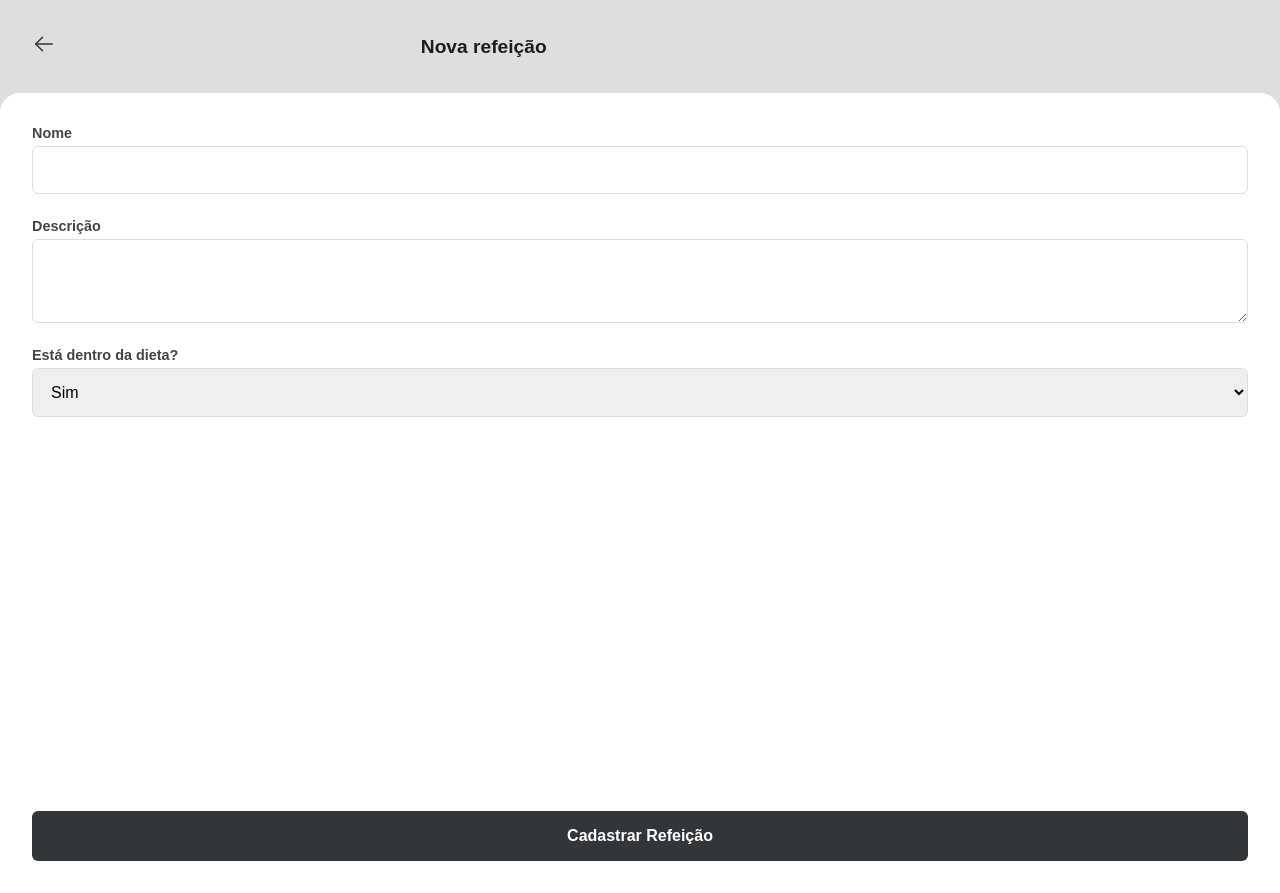
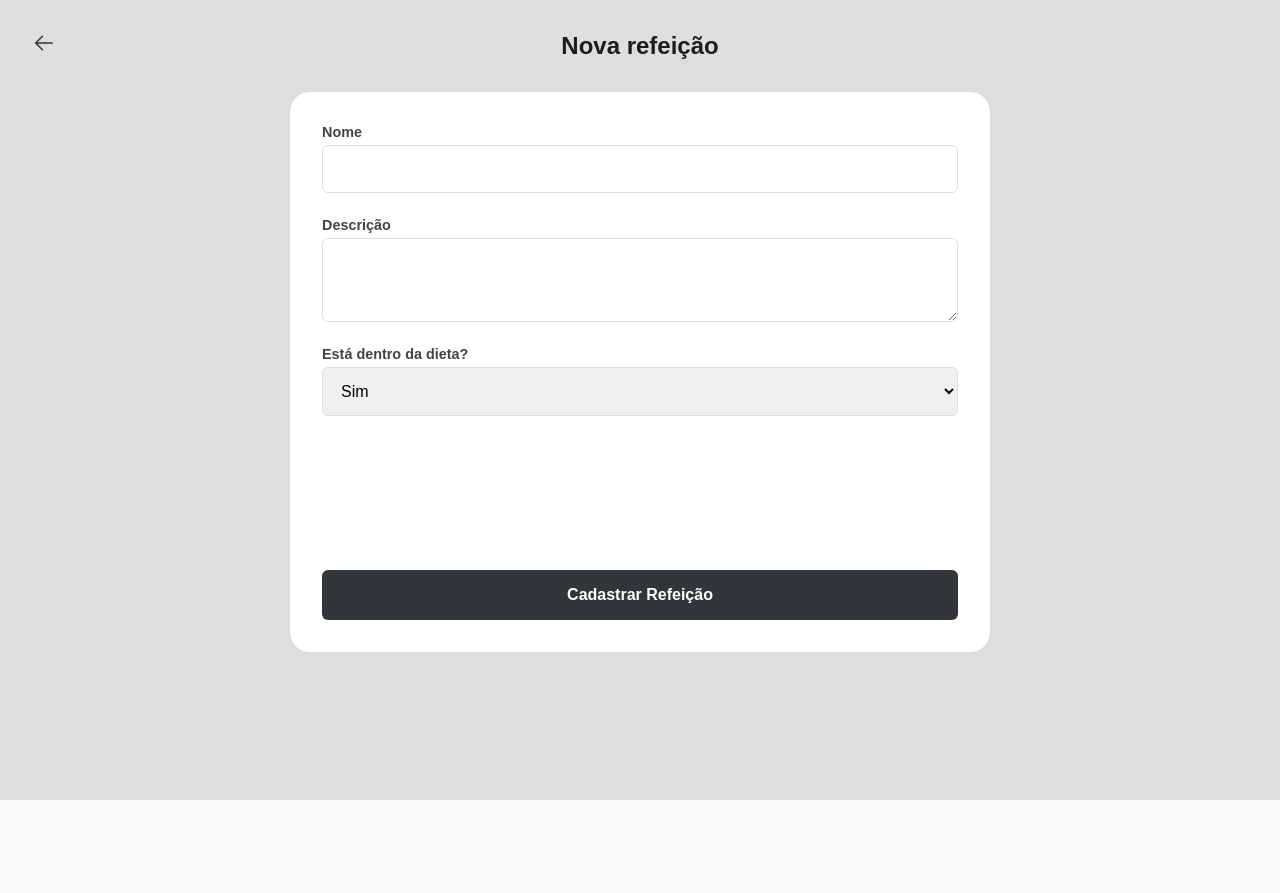
Before and after one commit to RvB0186/DailyDiet, a React app in the folder frontend/: page /new in a window 1280 px wide. After the commit the page ends 800 px from the top, so only its background shows below. Built offline with nearby package versions, Linux system fonts and the light colour scheme; the HTML template or start-up script is replaced by a standard one.

Commit message:
Implement MealDetails page with meal retrieval

```diff
--- a/frontend/src/pages/Home/index.jsx
+++ b/frontend/src/pages/Home/index.jsx
@@ -1,7 +1,7 @@
 import { useState, useEffect } from 'react';
 import styled from 'styled-components';
 import api from '../../services/api';
-import { Link } from 'react-router-dom';
+import { Link, useNavigate } from 'react-router-dom';
 import { Plus, ChartBar } from 'phosphor-react';
 
 const Container = styled.div`
@@ -16,7 +16,15 @@ const Header = styled.header`
   align-items: center;
   margin-bottom: 2rem;
 
-  img { width: 80px; } /* Logo fictícia */
+  div {
+    display: flex;
+    flex-direction: column;
+  }
+
+  h2 { font-size: 1.5rem; color: ${({ theme }) => theme.COLORS.GRAY_700}; }
+  span { color: ${({ theme }) => theme.COLORS.GRAY_600}; font-size: 1rem; }
+
+  img { width: 50px; height: 50px; border-radius: 50%; border: 2px solid ${({ theme }) => theme.COLORS.GRAY_700}; }
 `;
 
 const Button = styled.button`
@@ -48,6 +56,7 @@ const PercentCard = styled(Link)`
   span { color: ${({ theme }) => theme.COLORS.GRAY_600}; font-size: 14px; }
 `;
 
+// O MealCard agora é clicável, então adicionamos cursor pointer
 const MealCard = styled.div`
   padding: 16px;
   border: 1px solid ${({ theme }) => theme.COLORS.GRAY_300};
@@ -56,6 +65,10 @@ const MealCard = styled.div`
   display: flex;
   align-items: center;
   gap: 12px;
+  cursor: pointer;
+  transition: background 0.2s;
+
+  &:hover { background: ${({ theme }) => theme.COLORS.GRAY_300}; }
 
   strong { flex: 1; color: ${({ theme }) => theme.COLORS.GRAY_700}; }
 
@@ -70,15 +83,20 @@ const MealCard = styled.div`
 export function Home() {
   const [meals, setMeals] = useState([]);
   const [metrics, setMetrics] = useState({});
+  const [user, setUser] = useState({ name: 'Carregando...' }); // Estado para o usuário
+  const navigate = useNavigate();
 
   async function loadData() {
     try {
-      const [mealsRes, metricsRes] = await Promise.all([
+      // Agora buscamos também o /me
+      const [mealsRes, metricsRes, userRes] = await Promise.all([
         api.get('/meals'),
-        api.get('/metrics')
+        api.get('/metrics'),
+        api.get('/me')
       ]);
       setMeals(mealsRes.data);
       setMetrics(metricsRes.data);
+      setUser(userRes.data);
     } catch (error) {
       console.error("Erro ao carregar dados", error);
     }
@@ -93,8 +111,11 @@ export function Home() {
   return (
     <Container>
       <Header>
-        <h2>Daily Diet</h2>
-        <img src="https://github.com/rocketseat.png" style={{borderRadius: '50%'}} alt="Profile"/>
+        <div>
+           <span>Olá,</span>
+           <h2>{user.name}</h2>
+        </div>
+        <img src="https://github.com/rocketseat.png" alt="Profile"/>
       </Header>
 
       <PercentCard to="/metrics">
@@ -111,7 +132,12 @@ export function Home() {
       </Link>
 
       {meals.map(meal => (
-        <MealCard key={meal.id} isOnDiet={meal.isOnDiet}>
+        // Ao clicar no card, vai para a página de detalhes
+        <MealCard
+          key={meal.id}
+          isOnDiet={meal.isOnDiet}
+          onClick={() => navigate(`/meal/${meal.id}`)}
+        >
           <span>{new Date(meal.date).toLocaleTimeString([], {hour: '2-digit', minute:'2-digit'})}</span>
           <div style={{height: 20, width: 1, background: '#ddd'}}></div>
           <strong>{meal.name}</strong>
--- /dev/null
+++ b/frontend/src/pages/MealDetails/index.jsx
@@ -0,0 +1,151 @@
+import { useState, useEffect } from 'react';
+import styled from 'styled-components';
+import api from '../../services/api';
+import { useParams, useNavigate, Link } from 'react-router-dom';
+import { ArrowLeft, PencilSimple, Trash } from 'phosphor-react';
+
+const Container = styled.div`
+  background: ${({ theme, isOnDiet }) => isOnDiet ? theme.COLORS.GREEN_LIGHT : theme.COLORS.RED_LIGHT};
+  height: 100vh;
+  display: flex;
+  flex-direction: column;
+`;
+
+const Header = styled.div`
+  padding: 2rem;
+  display: flex;
+  align-items: center;
+  justify-content: center;
+  position: relative;
+
+  font-weight: bold;
+  font-size: 1.5rem;
+  color: ${({ theme }) => theme.COLORS.GRAY_700};
+
+  a { position: absolute; left: 2rem; }
+`;
+
+const Content = styled.div`
+  background: white;
+  border-radius: 20px 20px 0 0;
+  padding: 2rem;
+  flex: 1;
+  display: flex;
+  flex-direction: column;
+  gap: 1.5rem;
+  max-width: 700px;
+  width: 100%;
+  margin: 0 auto;
+`;
+
+const Title = styled.h1`
+  font-size: 1.5rem;
+  color: ${({ theme }) => theme.COLORS.GRAY_700};
+`;
+
+const Description = styled.p`
+  font-size: 1rem;
+  color: ${({ theme }) => theme.COLORS.GRAY_600};
+`;
+
+const DateInfo = styled.div`
+  h3 { font-size: 1rem; color: ${({ theme }) => theme.COLORS.GRAY_700}; margin-bottom: 5px; }
+  p { font-size: 1.1rem; color: ${({ theme }) => theme.COLORS.GRAY_500}; }
+`;
+
+const Tag = styled.div`
+  background: ${({ theme }) => theme.COLORS.GRAY_300};
+  padding: 8px 16px;
+  border-radius: 1000px;
+  display: inline-flex;
+  align-items: center;
+  gap: 8px;
+  align-self: flex-start;
+  font-size: 0.9rem;
+
+  .dot {
+    width: 8px; height: 8px; border-radius: 50%;
+    background: ${({ isOnDiet, theme }) => isOnDiet ? theme.COLORS.GREEN_DARK : theme.COLORS.RED_DARK};
+  }
+`;
+
+const Footer = styled.div`
+  margin-top: auto;
+  display: flex;
+  flex-direction: column;
+  gap: 10px;
+`;
+
+const Button = styled.button`
+  background: ${({ theme, variant }) => variant === 'secondary' ? 'transparent' : theme.COLORS.GRAY_600};
+  color: ${({ theme, variant }) => variant === 'secondary' ? theme.COLORS.GRAY_700 : 'white'};
+  border: ${({ theme, variant }) => variant === 'secondary' ? `1px solid ${theme.COLORS.GRAY_700}` : '0'};
+  padding: 16px;
+  border-radius: 6px;
+  font-weight: bold;
+  display: flex;
+  align-items: center;
+  justify-content: center;
+  gap: 10px;
+
+  &:hover { filter: brightness(0.9); }
+`;
+
+export function MealDetails() {
+  const [meal, setMeal] = useState(null);
+  const { id } = useParams();
+  const navigate = useNavigate();
+
+  useEffect(() => {
+    api.get(`/meals/${id}`)
+      .then(response => setMeal(response.data))
+      .catch(() => {
+         alert("Erro ao carregar refeição.");
+         navigate('/');
+      });
+  }, [id, navigate]);
+
+  async function handleDelete() {
+    if (window.confirm("Deseja excluir esta refeição?")) {
+      await api.delete(`/meals/${id}`);
+      navigate('/');
+    }
+  }
+
+  if (!meal) return <div style={{padding: 20}}>Carregando...</div>;
+
+  return (
+    <Container isOnDiet={meal.isOnDiet}>
+      <Header>
+        <Link to="/"><ArrowLeft size={24} color="#333"/></Link>
+        <span>Refeição</span>
+      </Header>
+
+      <Content>
+        <div>
+          <Title>{meal.name}</Title>
+          <Description>{meal.description}</Description>
+        </div>
+
+        <DateInfo>
+          <h3>Data e hora</h3>
+          <p>{new Date(meal.date).toLocaleString()}</p>
+        </DateInfo>
+
+        <Tag isOnDiet={meal.isOnDiet}>
+          <div className="dot"></div>
+          {meal.isOnDiet ? "Dentro da dieta" : "Fora da dieta"}
+        </Tag>
+
+        <Footer>
+          <Button onClick={() => navigate(`/edit/${meal.id}`)}>
+             <PencilSimple size={18} /> Editar refeição
+          </Button>
+          <Button variant="secondary" onClick={handleDelete}>
+             <Trash size={18} /> Excluir refeição
+          </Button>
+        </Footer>
+      </Content>
+    </Container>
+  );
+}
--- a/frontend/src/pages/Metrics/index.jsx
+++ b/frontend/src/pages/Metrics/index.jsx
@@ -5,8 +5,10 @@ import { Link } from 'react-router-dom';
 import { ArrowLeft } from 'phosphor-react';
 
 const Container = styled.div`
-  background: ${({ theme }) => theme.COLORS.GREEN_LIGHT}; /* Condicional na pratica */
+  background: ${({ theme }) => theme.COLORS.GREEN_LIGHT};
   min-height: 100vh;
+  display: flex;       /* Garante que os filhos se comportem bem */
+  flex-direction: column;
 `;
 
 const Header = styled.header`
@@ -19,12 +21,17 @@ const Header = styled.header`
 
 const Content = styled.div`
   background: white;
-  border-radius: 20px 20px 0 0;
+  border-radius: 20px 20px 20px 20px;
   padding: 2rem;
-  height: 100%;
+  flex: 0;
   display: flex;
   flex-direction: column;
   gap: 1rem;
+
+  /* Centralização Horizontal */
+  max-width: 700px;
+  width: 100%;
+  margin: 0 auto;
 `;
 
 const Card = styled.div`
--- a/frontend/src/pages/NewMeal/index.jsx
+++ b/frontend/src/pages/NewMeal/index.jsx
@@ -1,7 +1,7 @@
-import { useState } from 'react';
+import { useState, useEffect } from 'react';
 import styled from 'styled-components';
 import api from '../../services/api';
-import { useNavigate, Link } from 'react-router-dom';
+import { useNavigate, Link, useParams } from 'react-router-dom';
 import { ArrowLeft } from 'phosphor-react';
 
 const Container = styled.div`
@@ -12,20 +12,32 @@ const Container = styled.div`
 const Header = styled.div`
   padding: 2rem;
   display: flex;
-  gap: 30%;
   align-items: center;
+  justify-content: center; /* Centraliza o texto */
+  position: relative;
+
   font-weight: bold;
-  font-size: 1.2rem;
+  font-size: 1.5rem;
+  color: ${({ theme }) => theme.COLORS.GRAY_700};
+
+  /* A seta fica absoluta na esquerda para não empurrar o texto */
+  a {
+    position: absolute;
+    left: 2rem;
+  }
 `;
 
 const Form = styled.form`
   background: white;
-  border-radius: 20px 20px 0 0;
+  border-radius: 20px 20px 20px 20px;
   padding: 2rem;
-  height: 100%;
+  height: 70%;
   display: flex;
   flex-direction: column;
   gap: 1.5rem;
+  max-width: 700px;
+  width: 100%;
+  margin: 0 auto;
 
   input, textarea, select {
     padding: 14px;
@@ -50,24 +62,62 @@ const Button = styled.button`
 `;
 
 export function NewMeal() {
+  // Estados para guardar os valores do formulário
   const [name, setName] = useState('');
   const [description, setDescription] = useState('');
-  const [isOnDiet, setIsOnDiet] = useState("yes"); // "yes" or "no"
+  const [isOnDiet, setIsOnDiet] = useState("yes");
+  const [date, setDate] = useState(null); // Para guardar a data original na edição
+
   const navigate = useNavigate();
 
-  async function handleCreateMeal(e) {
+  // HOOK MÁGICO: Pega o ID da URL (ex: /edit/123)
+  const { id } = useParams();
+
+  // Se tiver ID, é edição (true). Se não tiver, é criação (false).
+  const isEditing = !!id;
+
+  // EFEITO: Carrega os dados se for edição
+  useEffect(() => {
+    if (isEditing) {
+      api.get(`/meals/${id}`)
+        .then(response => {
+          const { name, description, isOnDiet, date } = response.data;
+          setName(name);
+          setDescription(description);
+          setIsOnDiet(isOnDiet ? "yes" : "no");
+          setDate(date);
+        })
+        .catch(error => {
+          console.error("Erro ao carregar refeição:", error);
+          alert("Erro ao carregar dados. Talvez o servidor tenha reiniciado?");
+          navigate('/');
+        });
+    }
+  }, [id, isEditing, navigate]);
+
+  async function handleSubmit(e) {
     e.preventDefault();
     try {
-      await api.post('/meals', {
+      const dataToSend = {
         name,
         description,
-        date: new Date().toISOString(),
+        date: date || new Date().toISOString(), // Mantém data original ou cria nova
         isOnDiet: isOnDiet === "yes"
-      });
-      alert('Refeição cadastrada!');
+      };
+
+      if (isEditing) {
+        // PUT: Atualiza
+        await api.put(`/meals/${id}`, dataToSend);
+        alert('Refeição atualizada com sucesso!');
+      } else {
+        // POST: Cria nova
+        await api.post('/meals', dataToSend);
+        alert('Refeição cadastrada com sucesso!');
+      }
+
       navigate('/');
     } catch (error) {
-      alert("Erro ao cadastrar.");
+      alert("Erro ao salvar. Verifique o console.");
     }
   }
 
@@ -75,18 +125,28 @@ export function NewMeal() {
     <Container>
       <Header>
         <Link to="/"><ArrowLeft size={24} color="#333"/></Link>
-        <span>Nova refeição</span>
+        {/* Muda o título dinamicamente */}
+        <span>{isEditing ? 'Editar refeição' : 'Nova refeição'}</span>
       </Header>
 
-      <Form onSubmit={handleCreateMeal}>
+      <Form onSubmit={handleSubmit}>
         <div style={{display: 'flex', flexDirection: 'column', gap: 5}}>
           <label>Nome</label>
-          <input required onChange={e => setName(e.target.value)} />
+          <input
+            required
+            value={name}
+            onChange={e => setName(e.target.value)}
+          />
         </div>
 
         <div style={{display: 'flex', flexDirection: 'column', gap: 5}}>
           <label>Descrição</label>
-          <textarea required rows={3} onChange={e => setDescription(e.target.value)} />
+          <textarea
+            required
+            rows={3}
+            value={description}
+            onChange={e => setDescription(e.target.value)}
+          />
         </div>
 
         <div style={{display: 'flex', flexDirection: 'column', gap: 5}}>
@@ -97,7 +157,9 @@ export function NewMeal() {
            </select>
         </div>
 
-        <Button type="submit">Cadastrar Refeição</Button>
+        <Button type="submit">
+          {isEditing ? 'Salvar alterações' : 'Cadastrar Refeição'}
+        </Button>
       </Form>
     </Container>
   );
--- a/frontend/src/routes/app.routes.jsx
+++ b/frontend/src/routes/app.routes.jsx
@@ -1,6 +1,7 @@
 import { Routes, Route } from 'react-router-dom';
 import { Home } from '../pages/Home';
 import { NewMeal } from '../pages/NewMeal';
+import { MealDetails } from '../pages/MealDetails'; // Nova página
 import { Metrics } from '../pages/Metrics';
 
 export function AppRoutes() {
@@ -8,6 +9,8 @@ export function AppRoutes() {
     <Routes>
       <Route path="/" element={<Home />} />
       <Route path="/new" element={<NewMeal />} />
+      <Route path="/edit/:id" element={<NewMeal />} />
+      <Route path="/meal/:id" element={<MealDetails />} />
       <Route path="/metrics" element={<Metrics />} />
     </Routes>
   );
```
Also changed, not shown: 2 other files (tests, documents, lock files or other folders).
